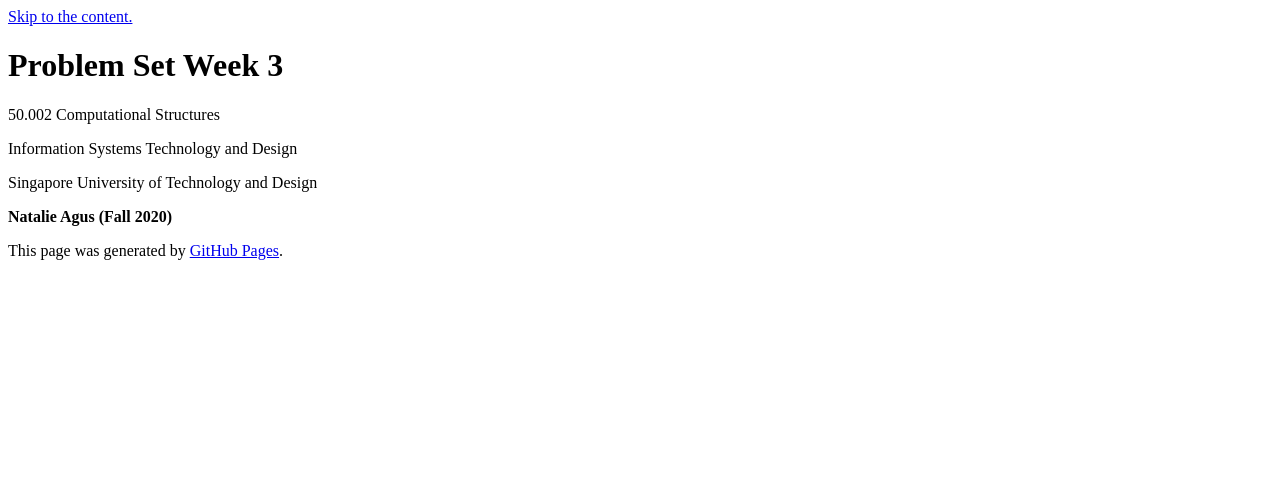
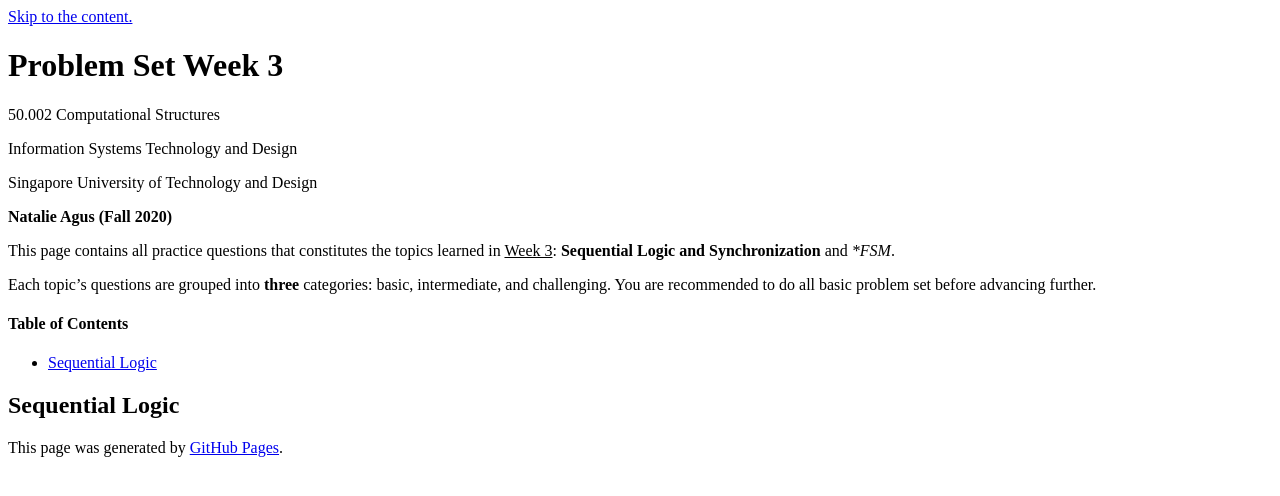
Before and after one commit to natalieagus/natalieagus.github.io, a Jekyll site: the page built from 50002/50002problem_set_3.md, in a window 1280 px wide. Shown: the top 496 px of the page. Built offline with Jekyll 4.4.1, drawn with Linux system fonts in a browser that asks for light colours; a script that is not in the unit is left out; the repository's description, which GitHub fills in, is left out.

Commit message:
50002/50002problem_set_3.md updated from https://stackedit.io/

```diff
--- a/50002/50002problem_set_3.md
+++ b/50002/50002problem_set_3.md
@@ -12,7 +12,20 @@ Singapore University of Technology and Design
 **Natalie Agus (Fall 2020)**
 
 
+This page contains all practice questions that constitutes the topics learned in <ins>Week 3</ins>: **Sequential Logic and Synchronization** and **FSM*.
+
+Each topic's questions are grouped into **three** categories: basic, intermediate, and challenging. You are recommended to do all basic problem set before advancing further.
+
+
+
+{::options parse_block_html="true" /}
+{% include toc.html %}
+{::options parse_block_html="false" /}
+
+
+## Sequential Logic
+
 
 <!--stackedit_data:
-eyJoaXN0b3J5IjpbLTYxMDQ3MzAxOF19
+eyJoaXN0b3J5IjpbMTQxNDY3MDg3MSwtNjEwNDczMDE4XX0=
 -->
```
